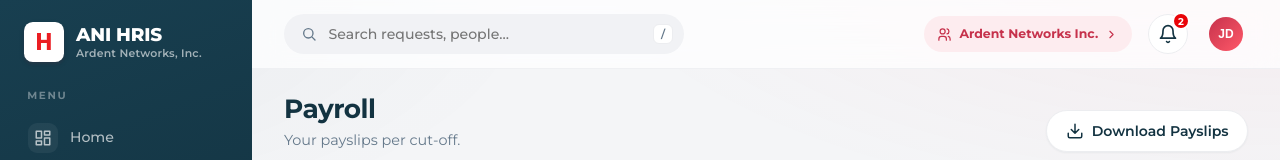
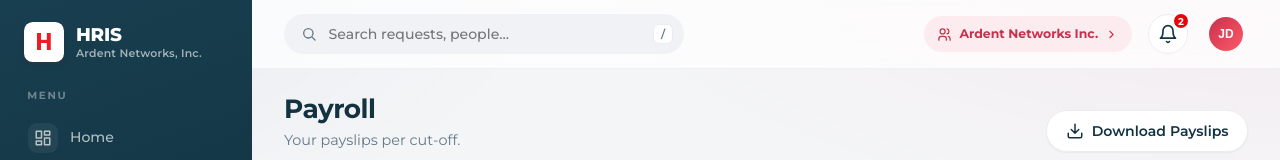
Before and after one commit to naparamon5-spec/hris-v2, a Nuxt app: page /payroll in a window 1280 px wide. Shown: the top 160 px of the page. Built offline with nearby package versions, Linux system fonts and the light colour scheme.

Commit message:
chore: brand name HRIS (drop ANI)
Co-Authored-By: Claude Opus 5.5 <noreply@anthropic.com>

```diff
--- a/components/HrisLogo.vue
+++ b/components/HrisLogo.vue
@@ -3,7 +3,7 @@
     <!-- Same mark as hris_mobile AniHrisIcon: white squircle with a bold red 'H'. -->
     <span class="icon" :style="{ '--s': size + 'px' }" aria-hidden="true">H</span>
     <span class="text">
-      <b>ANI HRIS</b>
+      <b>HRIS</b>
       <small v-if="sub">{{ sub }}</small>
     </span>
   </div>
--- a/nuxt.config.js
+++ b/nuxt.config.js
@@ -8,7 +8,7 @@ export default defineNuxtConfig({
     pageTransition: false,
     layoutTransition: false,
     head: {
-      title: 'ANI HRIS',
+      title: 'HRIS',
       meta: [{ name: 'viewport', content: 'width=device-width, initial-scale=1' }],
       link: [
         { rel: 'icon', type: 'image/svg+xml', href: '/favicon.svg' },
```
